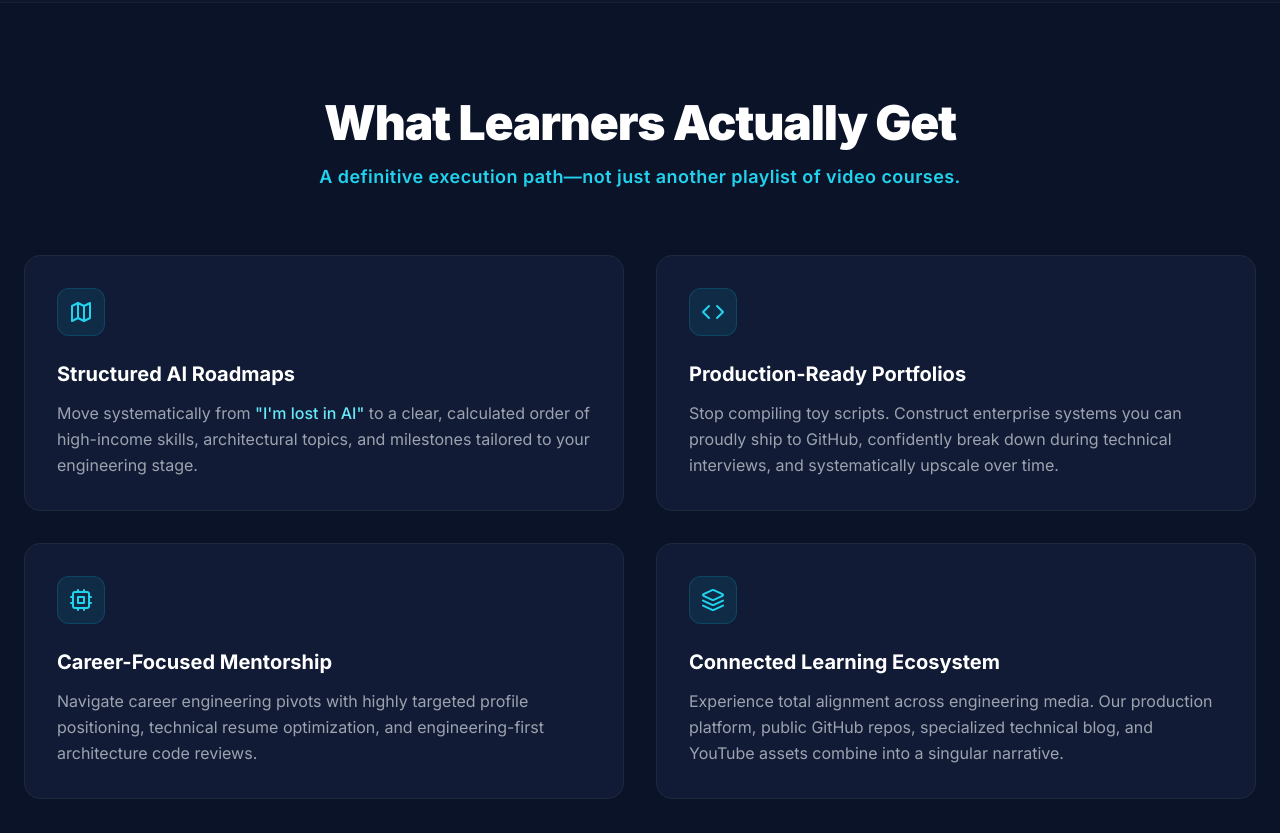
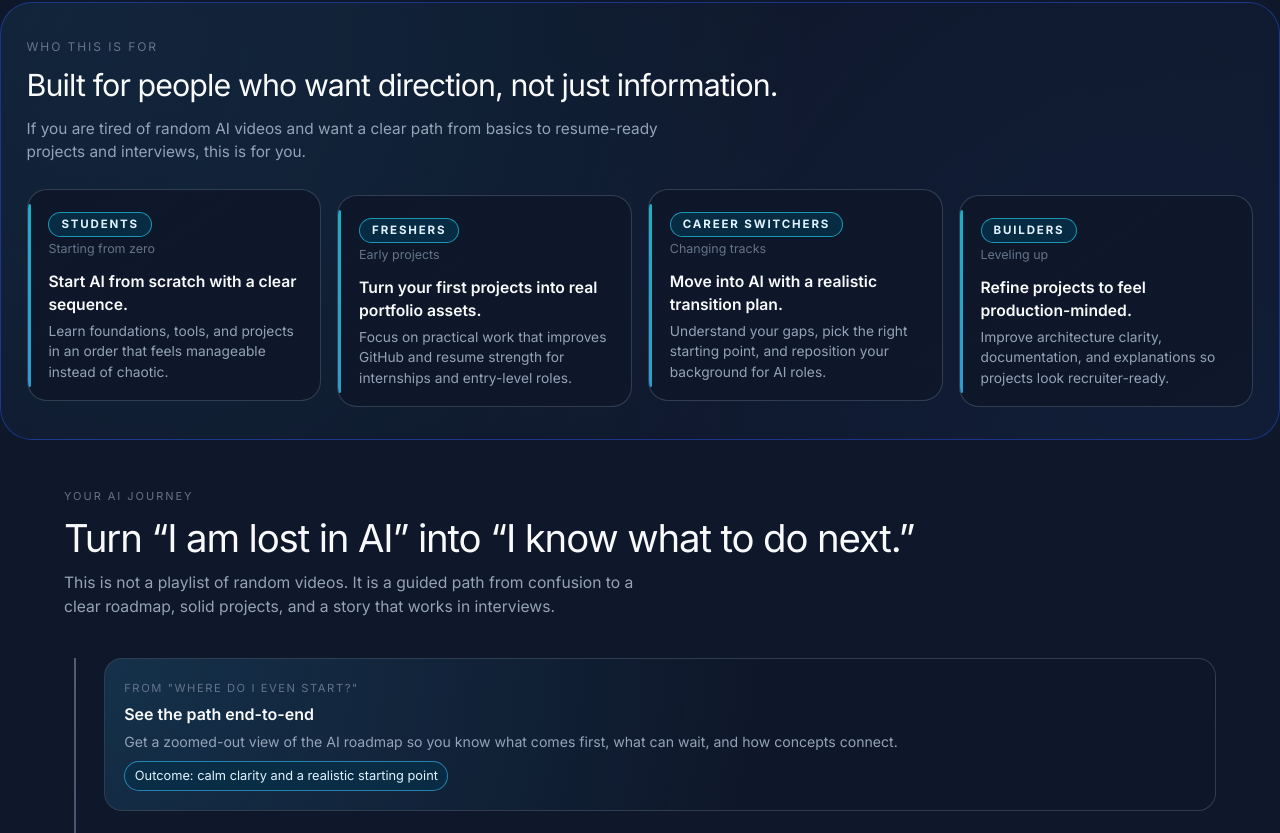
Before and after one commit to RzLetsCode/portfolio, a Next.js app: page / in a window 1280 px wide. Shown: the part 983-1816 px from the top of the page. Built offline with nearby package versions, Linux system fonts and the light colour scheme.

Commit message:
Remove value proposition section from page
Removed the Dynamic Eyecatching Value Proposition Block section from the page.

```diff
--- a/app/page.tsx
+++ b/app/page.tsx
@@ -101,66 +101,6 @@ export default function Home() {
         {/* About / Hero */}
         <section id="about" style={{ scrollMarginTop: '70px' }}>
           <Hero />
-        </section>
-
-        {/* Dynamic Eyecatching Value Proposition Block */}
-        <section className="py-24 px-6 border-t border-slate-800/60 bg-[#0b1329]">
-          <div className="max-w-7xl mx-auto">
-            <div className="text-center max-w-3xl mx-auto mb-16">
-              <h2 className="text-3xl md:text-5xl font-black text-white mb-4 tracking-tight">
-                What Learners Actually Get
-              </h2>
-              <p className="text-cyan-400 font-semibold text-lg tracking-wide">
-                A definitive execution path—not just another playlist of video courses.
-              </p>
-            </div>
-
-            <div className="grid grid-cols-1 md:grid-cols-2 gap-8">
-              {/* Card 1 */}
-              <div className="bg-[#121b36] border border-slate-800 rounded-2xl p-8 hover:border-cyan-500/40 transition-all duration-300 group">
-                <div className="w-12 h-12 rounded-xl bg-cyan-500/10 border border-cyan-500/20 flex items-center justify-center text-cyan-400 mb-6 group-hover:bg-cyan-500 group-hover:text-black transition-all duration-300">
-                  <Map className="w-6 h-6" />
-                </div>
-                <h3 className="text-xl font-bold text-white mb-3">Structured AI Roadmaps</h3>
-                <p className="text-gray-400 leading-relaxed">
-                  Move systematically from <em className="text-cyan-300 not-italic font-medium">"I'm lost in AI"</em> to a clear, calculated order of high-income skills, architectural topics, and milestones tailored to your engineering stage.
-                </p>
-              </div>
-
-              {/* Card 2 */}
-              <div className="bg-[#121b36] border border-slate-800 rounded-2xl p-8 hover:border-cyan-500/40 transition-all duration-300 group">
-                <div className="w-12 h-12 rounded-xl bg-cyan-500/10 border border-cyan-500/20 flex items-center justify-center text-cyan-400 mb-6 group-hover:bg-cyan-500 group-hover:text-black transition-all duration-300">
-                  <Code className="w-6 h-6" />
-                </div>
-                <h3 className="text-xl font-bold text-white mb-3">Production-Ready Portfolios</h3>
-                <p className="text-gray-400 leading-relaxed">
-                  Stop compiling toy scripts. Construct enterprise systems you can proudly ship to GitHub, confidently break down during technical interviews, and systematically upscale over time.
-                </p>
-              </div>
-
-              {/* Card 3 */}
-              <div className="bg-[#121b36] border border-slate-800 rounded-2xl p-8 hover:border-cyan-500/40 transition-all duration-300 group">
-                <div className="w-12 h-12 rounded-xl bg-cyan-500/10 border border-cyan-500/20 flex items-center justify-center text-cyan-400 mb-6 group-hover:bg-cyan-500 group-hover:text-black transition-all duration-300">
-                  <Cpu className="w-6 h-6" />
-                </div>
-                <h3 className="text-xl font-bold text-white mb-3">Career-Focused Mentorship</h3>
-                <p className="text-gray-400 leading-relaxed">
-                  Navigate career engineering pivots with highly targeted profile positioning, technical resume optimization, and engineering-first architecture code reviews.
-                </p>
-              </div>
-
-              {/* Card 4 */}
-              <div className="bg-[#121b36] border border-slate-800 rounded-2xl p-8 hover:border-cyan-500/40 transition-all duration-300 group">
-                <div className="w-12 h-12 rounded-xl bg-cyan-500/10 border border-cyan-500/20 flex items-center justify-center text-cyan-400 mb-6 group-hover:bg-cyan-500 group-hover:text-black transition-all duration-300">
-                  <Layers className="w-6 h-6" />
-                </div>
-                <h3 className="text-xl font-bold text-white mb-3">Connected Learning Ecosystem</h3>
-                <p className="text-gray-400 leading-relaxed">
-                  Experience total alignment across engineering media. Our production platform, public GitHub repos, specialized technical blog, and YouTube assets combine into a singular narrative.
-                </p>
-              </div>
-            </div>
-          </div>
         </section>
 
         {/* Audience */}
```
